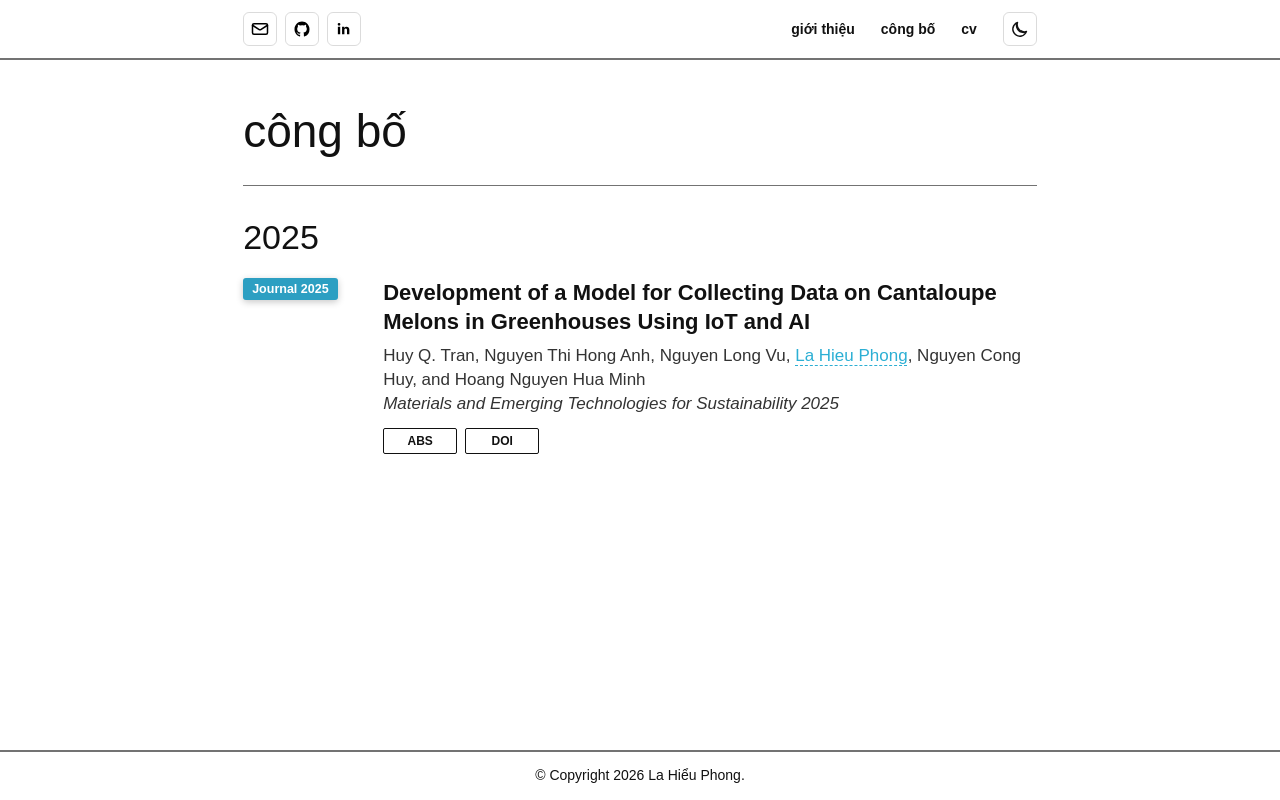
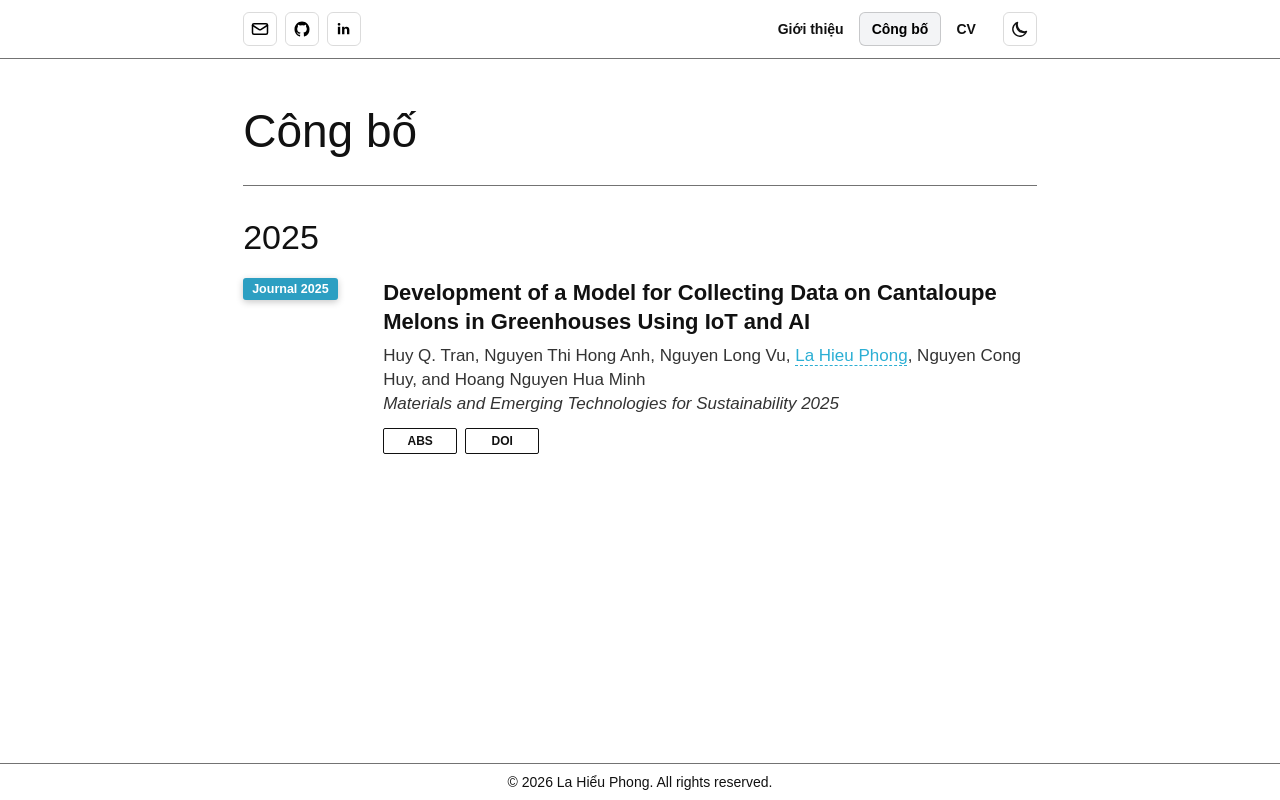
Before and after one commit to lahieuphong/lahieuphong-cv, a Next.js app: page /publication in a window 1280 px wide. Built offline with nearby package versions, Linux system fonts and the light colour scheme.

Commit message:
Add active navbar state

```diff
--- a/src/app/components/SiteFooter.tsx
+++ b/src/app/components/SiteFooter.tsx
@@ -1,7 +1,7 @@
 export default function SiteFooter() {
   return (
     <footer className="site-footer">
-      © Copyright 2026 La Hiểu Phong.
+      © 2026 La Hiểu Phong. All rights reserved.
     </footer>
   );
 }
--- a/src/app/components/SiteNavbar.tsx
+++ b/src/app/components/SiteNavbar.tsx
@@ -1,10 +1,33 @@
 "use client";
 
 import type { CSSProperties } from "react";
+import { usePathname } from "next/navigation";
 import { useEffect, useState, useSyncExternalStore } from "react";
 import { navLinks, socialLinks, withBasePath } from "./navbar/navbarLinks";
 
 const themeChangeEventName = "site-theme-change";
+const basePath = process.env.NEXT_PUBLIC_BASE_PATH ?? "";
+
+function normalizePath(path: string) {
+  const pathWithoutBase =
+    basePath && path.startsWith(basePath)
+      ? path.slice(basePath.length) || "/"
+      : path;
+
+  return pathWithoutBase.length > 1
+    ? pathWithoutBase.replace(/\/+$/, "")
+    : pathWithoutBase;
+}
+
+function isActivePath(currentPath: string, targetPath: string) {
+  const normalizedCurrentPath = normalizePath(currentPath);
+  const normalizedTargetPath = normalizePath(targetPath);
+
+  return (
+    normalizedCurrentPath === normalizedTargetPath ||
+    normalizedCurrentPath.startsWith(`${normalizedTargetPath}/`)
+  );
+}
 
 function getThemeSnapshot() {
   if (typeof window === "undefined") {
@@ -38,6 +61,7 @@ function subscribeToThemeChanges(onStoreChange: () => void) {
 }
 
 export default function SiteNavbar() {
+  const pathname = usePathname();
   const [isMenuOpen, setIsMenuOpen] = useState(false);
   const isDarkMode = useSyncExternalStore(
     subscribeToThemeChanges,
@@ -114,13 +138,22 @@ export default function SiteNavbar() {
           id="site-navbar-menu"
         >
           <ul className="site-navbar-links">
-            {navLinks.map((link) => (
-              <li key={link.label}>
-                <a href={link.href} onClick={() => setIsMenuOpen(false)}>
-                  {link.label}
-                </a>
-              </li>
-            ))}
+            {navLinks.map((link) => {
+              const isActive = isActivePath(pathname, link.href);
+
+              return (
+                <li key={link.label}>
+                  <a
+                    className={isActive ? "is-active" : undefined}
+                    href={link.href}
+                    aria-current={isActive ? "page" : undefined}
+                    onClick={() => setIsMenuOpen(false)}
+                  >
+                    {link.label}
+                  </a>
+                </li>
+              );
+            })}
           </ul>
 
           <button
--- a/src/app/components/navbar/navbarLinks.ts
+++ b/src/app/components/navbar/navbarLinks.ts
@@ -30,15 +30,15 @@ export const socialLinks: SocialLink[] = [
 
 export const navLinks = [
   {
-    label: "giới thiệu",
+    label: "Giới thiệu",
     href: withBasePath("/about"),
   },
   {
-    label: "công bố",
+    label: "Công bố",
     href: withBasePath("/publication"),
   },
   {
-    label: "cv",
+    label: "CV",
     href: withBasePath("/cv"),
   },
 ];
--- a/src/app/cv/page.tsx
+++ b/src/app/cv/page.tsx
@@ -156,7 +156,11 @@ export default function Home() {
           </div>
           <div className="profile-photo">
             {/* eslint-disable-next-line @next/next/no-img-element */}
-            <img src={profile.photoUrl} alt="Ảnh thẻ La Hiểu Phong" />
+            <img
+              src={profile.photoUrl}
+              alt="Ảnh thẻ La Hiểu Phong"
+              draggable={false}
+            />
           </div>
         </header>
 
--- a/src/app/globals.css
+++ b/src/app/globals.css
@@ -18,6 +18,8 @@
   --navbar-text: #000000;
   --navbar-muted: #111111;
   --navbar-hover: #f2f2f2;
+  --navbar-active-bg: #f3f4f6;
+  --navbar-active-border: rgba(0, 0, 0, 0.18);
   --publication-bg: #ffffff;
   --publication-text: #111111;
   --publication-muted: #333333;
@@ -38,6 +40,8 @@
   --navbar-text: #ffffff;
   --navbar-muted: #f1f1f1;
   --navbar-hover: #151515;
+  --navbar-active-bg: #121212;
+  --navbar-active-border: rgba(255, 255, 255, 0.28);
   --publication-bg: #000000;
   --publication-text: #f5f5f5;
   --publication-muted: #d8d8d8;
@@ -88,7 +92,7 @@ a:hover {
   right: 0;
   left: 0;
   min-height: var(--navbar-height);
-  border-bottom: 2px solid var(--publication-rule);
+  border-bottom: 1px solid var(--publication-rule);
   background: var(--navbar-bg);
   color: var(--navbar-text);
   font-family: Arial, Helvetica, sans-serif;
@@ -168,12 +172,18 @@ a:hover {
 .site-navbar-links a {
   display: block;
   padding: 9px 12px;
+  border: 1px solid transparent;
   border-radius: 6px;
   color: var(--navbar-muted);
   font-size: 14px;
   line-height: 1;
   font-weight: 600;
-  text-transform: lowercase;
+}
+
+.site-navbar-links a.is-active {
+  border-color: var(--navbar-active-border);
+  background: var(--navbar-active-bg);
+  color: var(--navbar-text);
 }
 
 .site-theme-toggle,
@@ -417,7 +427,6 @@ a:hover {
   line-height: 1.1;
   font-weight: 300;
   letter-spacing: 0;
-  text-transform: lowercase;
 }
 
 .publication-year-section {
@@ -610,13 +619,13 @@ a:hover {
   margin-top: auto;
   margin-right: calc(-1 * var(--publication-page-padding-x));
   margin-left: calc(-1 * var(--publication-page-padding-x));
-  padding: 14px 16px;
-  border-top: 2px solid var(--publication-rule);
+  padding: 9px 16px;
+  border-top: 1px solid var(--publication-rule);
   background: var(--publication-footer-bg);
   color: var(--publication-footer-text);
   font-family: Arial, Helvetica, sans-serif;
   font-size: 14px;
-  line-height: 1.4;
+  line-height: 1.3;
   text-align: center;
 }
 
@@ -680,6 +689,8 @@ a:hover {
   width: 100%;
   height: 100%;
   object-fit: cover;
+  user-select: none;
+  -webkit-user-drag: none;
 }
 
 .contact-line {
```
